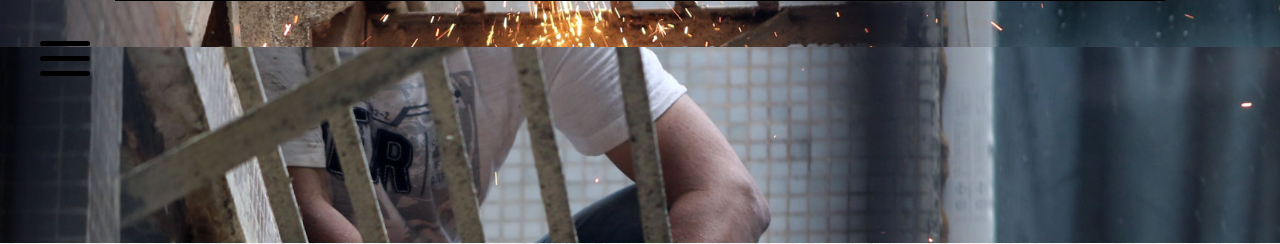
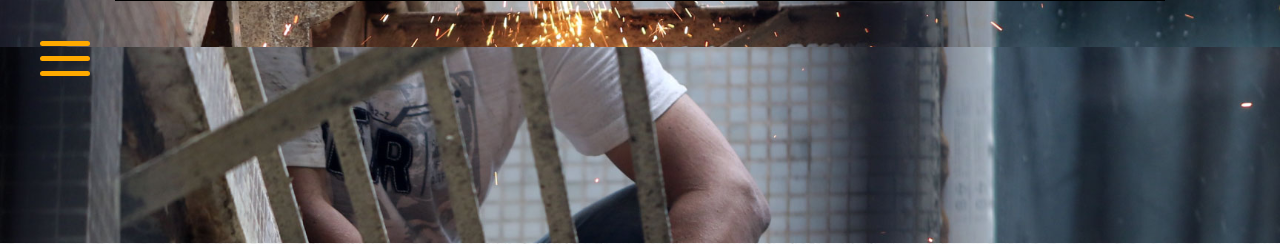
Before and after one commit to TalaDesign/taladesign, a PHP site: page / in a window 1280 px wide. Shown: the part 753-997 px from the top of the page. Run offline with PHP 8.4, Linux system fonts and the light colour scheme.

Commit message:
Update style.css

```diff
--- a/assets/css/style.css
+++ b/assets/css/style.css
@@ -79,7 +79,7 @@ header nav label span{
   height: .5rem;
   margin-bottom: 1rem;
   position: relative;
-  background-color: black;
+  background-color: #FFAA00;
   border-radius: .3rem;
   transition:.5s;
 }
@@ -120,6 +120,7 @@ header nav input:checked ~ #menu{
 }
 header nav #menu ul{
   padding-left:7rem;
+  height:70vh;
 }
 header nav #menu ul li{
   list-style: none;
```
